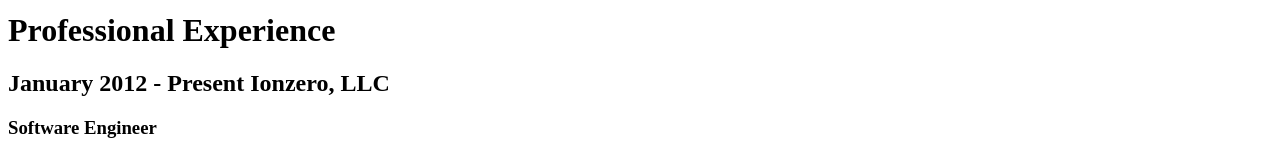
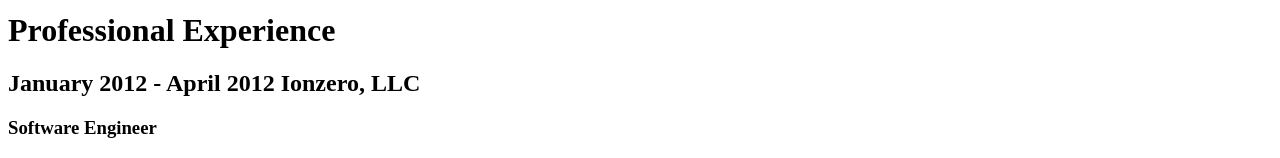
Before and after one commit to dhoss/resume, a plain HTML site: page index.html in a window 1280 px wide. Shown: the part 312-470 px from the top of the page. Drawn offline with Linux system fonts and the light colour scheme.

Commit message:
generated html and pdf

```diff
--- a/index.html
+++ b/index.html
@@ -2,7 +2,7 @@
 
 <h2>Devin Austin</h2>
 
-<p>devin.austin@gmail.com  </p>
+<p>devin.austin@gmail.com</p>
 
 <p>970-290-6669</p>
 
@@ -14,11 +14,11 @@
 
 <h1>Professional Experience</h1>
 
-<h2>January 2012 - Present Ionzero, LLC</h2>
+<h2>January 2012 - April 2012 Ionzero, LLC</h2>
 
 <h3>Software Engineer</h3>
 
-<p>Worked on a large Perl port of a Java web application that deals with airline flights locally and internationally. </p>
+<p>Worked on a large Perl port of a Java web application that deals with airline flights locally and internationally.</p>
 
 <p>Used homegrown ORM to build and execute queries on a MySQL database</p>
 
@@ -29,7 +29,7 @@
 <h3>Senior Software Developer</h3>
 
 <p>Worked on a CGI::Application+MySQL backed web application with a heavily jQuery oriented front end that dealt with large numbers (15k photo batches in some instances) of photographs.
-Worked on building a Catalyst application backed by PostgreSQL using DBIx::Class, Bread::Board, and Message::Stack.  </p>
+Worked on building a Catalyst application backed by PostgreSQL using DBIx::Class, Bread::Board, and Message::Stack.</p>
 
 <p>Main highlights include architecting a sane git workflow for users who weren't familiar with git, as well as building a well rounded infrastructure for PostgreSQL database schemata,
 and the Catalyst web application.  Also created a simple, but flexible JSON API that allowed for easy interfacing with Ajax requests and providing a scalable and easy to use internal application
@@ -151,9 +151,9 @@ Set up MovableType pro and customized templates for a high traffic and respected
 <h3>Perl modules:</h3>
 
 <ul>
-<li>Catalyst::View::Email (co-maintainer, but have been doing a lot of the maintenance work as of late), </li>
-<li>Catalyst::Plugin::Data::FormValidator, </li>
-<li>DBIx::Class::Ordered::Tree::MaterializedPath (pending release), </li>
+<li>Catalyst::View::Email (co-maintainer, but have been doing a lot of the maintenance work as of late),</li>
+<li>Catalyst::Plugin::Data::FormValidator,</li>
+<li>DBIx::Class::Ordered::Tree::MaterializedPath (pending release),</li>
 <li>and many more</li>
 </ul>
 
@@ -170,7 +170,7 @@ Set up MovableType pro and customized templates for a high traffic and respected
 <li>Auto-save draft functionality</li>
 </ul></li>
 <li><p>Deimos - https://github.com/dhoss/Deimos
-A Catalyst+DBIx::Class based CMS that does all the things that I haven't been able to find in other CMS software (wordpress, MovableType), such as: </p>
+A Catalyst+DBIx::Class based CMS that does all the things that I haven't been able to find in other CMS software (wordpress, MovableType), such as:</p>
 
 <ul>
 <li>runs smoothly under nginx</li>
@@ -179,7 +179,7 @@ A Catalyst+DBIx::Class based CMS that does all the things that I haven't been ab
 <li>ability to switch worker process and search backends easily (configurable stores)</li>
 </ul></li>
 <li><p>PerlFu - https://github.com/dhoss/PerlFu
-A Catalyst based forum application that uses materialized paths to store threaded discussions. </p>
+A Catalyst based forum application that uses materialized paths to store threaded discussions.</p>
 
 <ul>
 <li>quick storage and retrieval of threads and posts</li>
```
Also changed, not shown: 1 other file.
